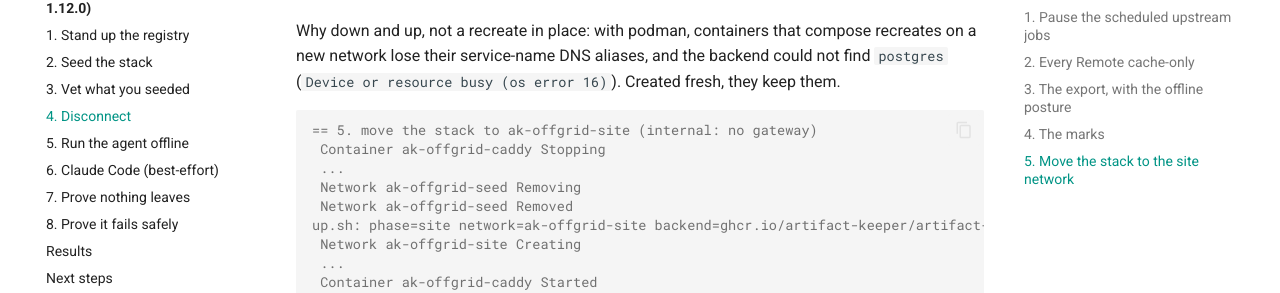
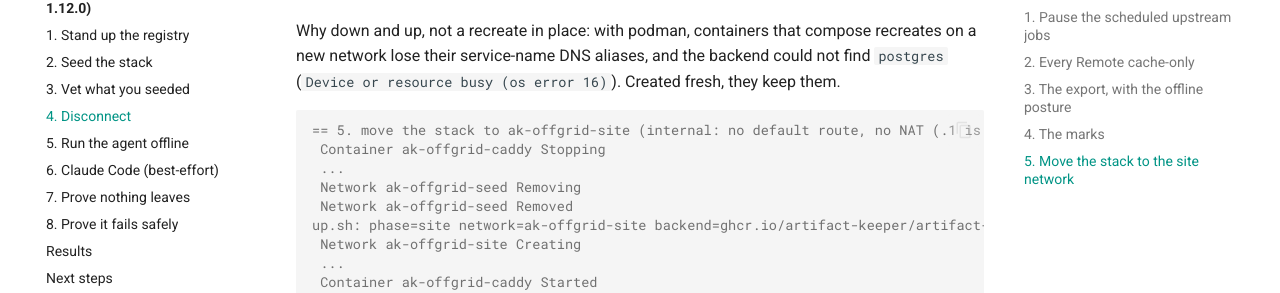
Before and after one commit to artifact-keeper/walkthroughs, an MkDocs documentation site: the page built from docs/off-grid-ai-stack/4-disconnect.md, in a window 1280 px wide and 900 px high, scrolled down 2949 px. Shown: the part 139-432 px from the top of the window. Built offline with MkDocs 1.6.1 and Material for MkDocs 9.7.7, drawn with Linux system fonts in a browser that asks for light colours; comment, search, counter and statistics services are not loaded.

Commit message:
off-grid-ai-stack: say no default route and no NAT, not no gateway, in the disconnect and G3 output

````diff
--- a/docs/off-grid-ai-stack/4-disconnect.md
+++ b/docs/off-grid-ai-stack/4-disconnect.md
@@ -139,7 +139,7 @@
 (`Device or resource busy (os error 16)`). Created fresh, they keep them.
 
 ```console
-== 5. move the stack to ak-offgrid-site (internal: no gateway)
+== 5. move the stack to ak-offgrid-site (internal: no default route, no NAT (.1 is DNS only))
  Container ak-offgrid-caddy Stopping
  ...
  Network ak-offgrid-seed Removing
--- a/docs/off-grid-ai-stack/8-prove-it-fails-safely.md
+++ b/docs/off-grid-ai-stack/8-prove-it-fails-safely.md
@@ -179,7 +179,7 @@
 PASS              G2   config plan: the export planned against this instance changes nothing
 PASS              G3   every Remote is cache-only (effective_upstream_mode, #5315)
 PASS              G3   the scheduled upstream jobs are paused (upstream_jobs_paused, #5317)
-PASS              G3   ak-offgrid-site is internal (no gateway, no route out)
+PASS              G3   ak-offgrid-site is internal (no default route, no NAT; .1 is DNS only)
 PASS              G3   every running container of the stack is on ak-offgrid-site only
 PASS              G3   the exported configuration records every Remote as cache-only
 PASS              G4   the llama image was pulled again on the site, through oci-ghcr, at the seed's digest
````
Also changed, not shown: off-grid-ai-stack/README.md (+1 -1 lines), off-grid-ai-stack/demo/SCRIPT.md (+1 -1 lines), 3 other files.
